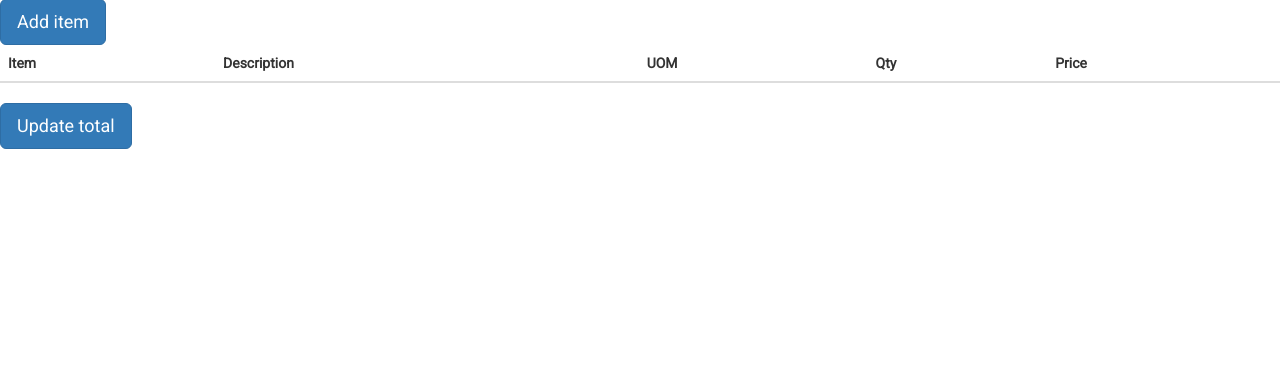
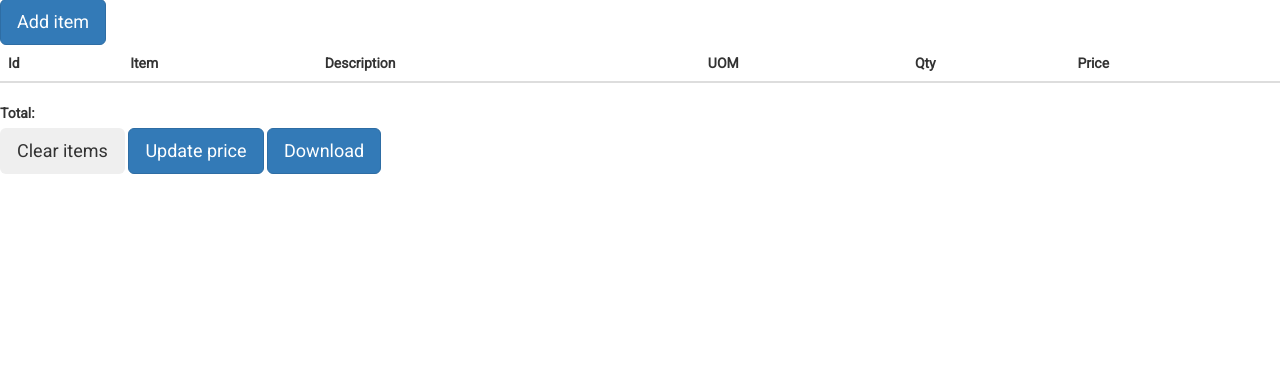
Before and after one commit to cr8ivecodesmith/kdatahack, a Django app: page /research/ in a window 1280 px wide. Shown: the part 51-424 px from the top of the page. Run offline with Django 3.2, Linux system fonts and the light colour scheme; lists and menus that the app fills with data are empty; parts of the project's set-up code (start-up, migrations or seed data) failed here and were passed over; some libraries are stand-ins or nearby versions.

Commit message:
WIP Add items and clear items created

```diff
--- a/kdatahack/static/kdatahack/js/plugins.js
+++ b/kdatahack/static/kdatahack/js/plugins.js
@@ -232,3 +232,52 @@
     };
 //})(jQuery, Django, window, document);
 })(jQuery, window, document);
+
+
+/**
+ * Datatables jQuery plugin highlighting a row
+ *
+ */
+;(function($, window, document, undefined) {
+    // Create the defaults
+    var pluginName = 'datatableHighlight',
+        defaults = {
+            datatable: undefined,
+        };
+
+    // Plugin constructor
+    function Plugin(element, options) {
+        this.element = element;
+        this.options = $.extend({}, defaults, options);
+        this._defaults = defaults;
+        this._name = pluginName;
+        this.init();
+        this.highlight();
+    }
+
+    /**
+     * Plugin prototype code section
+     * All plugin code goes here.
+     */
+    Plugin.prototype.init = function() {
+    };
+
+    Plugin.prototype.highlight = function() {
+        if ($(this.element).hasClass('row_selected')) {
+            $(this.element).css('background-color', '').removeClass('row_selected');
+        }
+        else {
+            this.options.datatable
+                .$('.row_selected')
+                .css('background-color', '')
+                .removeClass('row_selected');
+            $(this.element).addClass('row_selected').css('background-color', '#99df99');
+        }
+    };
+
+    /* End Plugin code section */
+
+    $.fn[pluginName] = function(options) {
+        return new Plugin(this, options);
+    }
+})(jQuery, window, document);
--- a/kdatahack/static/kdatahack/js/scripts.js
+++ b/kdatahack/static/kdatahack/js/scripts.js
@@ -30,7 +30,6 @@
 
 var getMasterItems = function () {
     return $.fn.restAPI({
-        //urlname: 'masteritem',
         urlname: '/api/v1/masterlist/masteritem.json',
     });
 };
@@ -41,10 +40,39 @@
  *
  */
 $(document).ready(function () {
-    // Start here
-    renderMasterItemDT('#research-masteritem-dt-modal');
+    var masterItemDT = renderMasterItemDT('#research-masteritem-dt-modal');
     getMasterItems().responseObj.done(function (data) {
         console.log(data);
     });
 
+    // Research modal datatable row highlighting
+    $('#research-masteritem-dt-modal tbody').on('click', 'tr', function () {
+        $(this).datatableHighlight({
+            datatable: masterItemDT.datatable
+        });
+    });
+
+    // Clear items
+    $('#research-btn-clear-items').on('click', function () {
+        $('#research-list-table').empty();
+    });
+
+    // Add items
+    $('#research-btn-add-item').on('click', function() {
+        var selRow = $('#research-masteritem-dt-modal tbody tr.row_selected td'),
+            masterItemId = $(selRow[0]).text(),
+            listRow = $('<tr></tr>');
+        $.fn.restAPI({
+            urlname: '/api/v1/masterlist/masteritem/' + masterItemId + '.json'
+        }).responseObj.done(function (data) {
+            listRow.append('<td>' + data.id + '</td>');
+            listRow.append('<td>' + data.item_name + '</td>');
+            listRow.append('<td>' + data.item_description + '</td>');
+            listRow.append('<td>' + data.uom + '</td>');
+            listRow.append('<td><input type="text" value="1" size="2"></td>');
+            listRow.append('<td></td>');
+            $('#research-list-table').append(listRow);
+        });
+    });
+
 });
--- a/kdatahack/templates/dashboard/research_list.html
+++ b/kdatahack/templates/dashboard/research_list.html
@@ -15,6 +15,7 @@
         <table class="table table-stripped">
             <thead>
                 <tr>
+                    <th>Id</th>
                     <th>Item</th>
                     <th>Description</th>
                     <th>UOM</th>
@@ -22,15 +23,29 @@
                     <th>Price</th>
                 </tr>
             </thead>
-            <tbody></tbody>
+            <tbody id="research-list-table"></tbody>
         </table>
     </div>
 </div>
 <div class="row">
     <div class="col-xs-12">
+        <label>Total: </label><span id="research-total-price"></span>
+    </div>
+</div>
+<div class="row">
+    <div class="col-xs-12">
         <button
+            id="research-btn-clear-items"
+            class="btn btn-lg"
+        >Clear items</button>
+        <button
+            id="research-btn-update-price"
             class="btn btn-primary btn-lg"
-        >Update total</button>
+        >Update price</button>
+        <button
+            id="research-btn-download-list"
+            class="btn btn-primary btn-lg"
+        >Download</button>
     </div>
 </div>
 {% include 'dashboard/research_list_modal.html' %}
--- a/kdatahack/templates/dashboard/research_list_modal.html
+++ b/kdatahack/templates/dashboard/research_list_modal.html
@@ -28,8 +28,9 @@
                     class="btn btn-default"
                     data-dismiss="modal">Close</button>
                 <button type="button"
-                    class="btn
-                    btn-primary">Add</button>
+                    id="research-btn-add-item"
+                    class="btn btn-primary"
+                >Add</button>
             </div>
         </div><!--/.modal-content-->
     </div><!--/.modal-dialog-->
```
